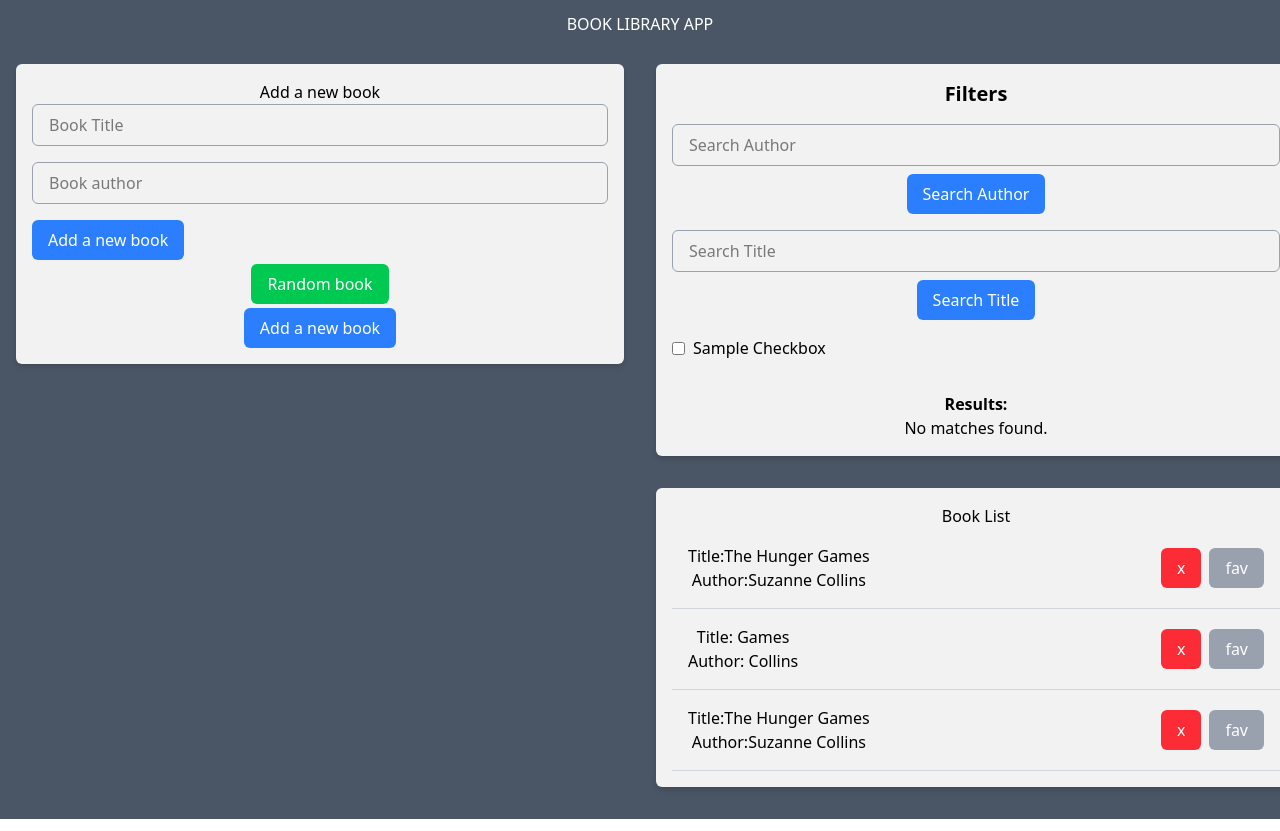
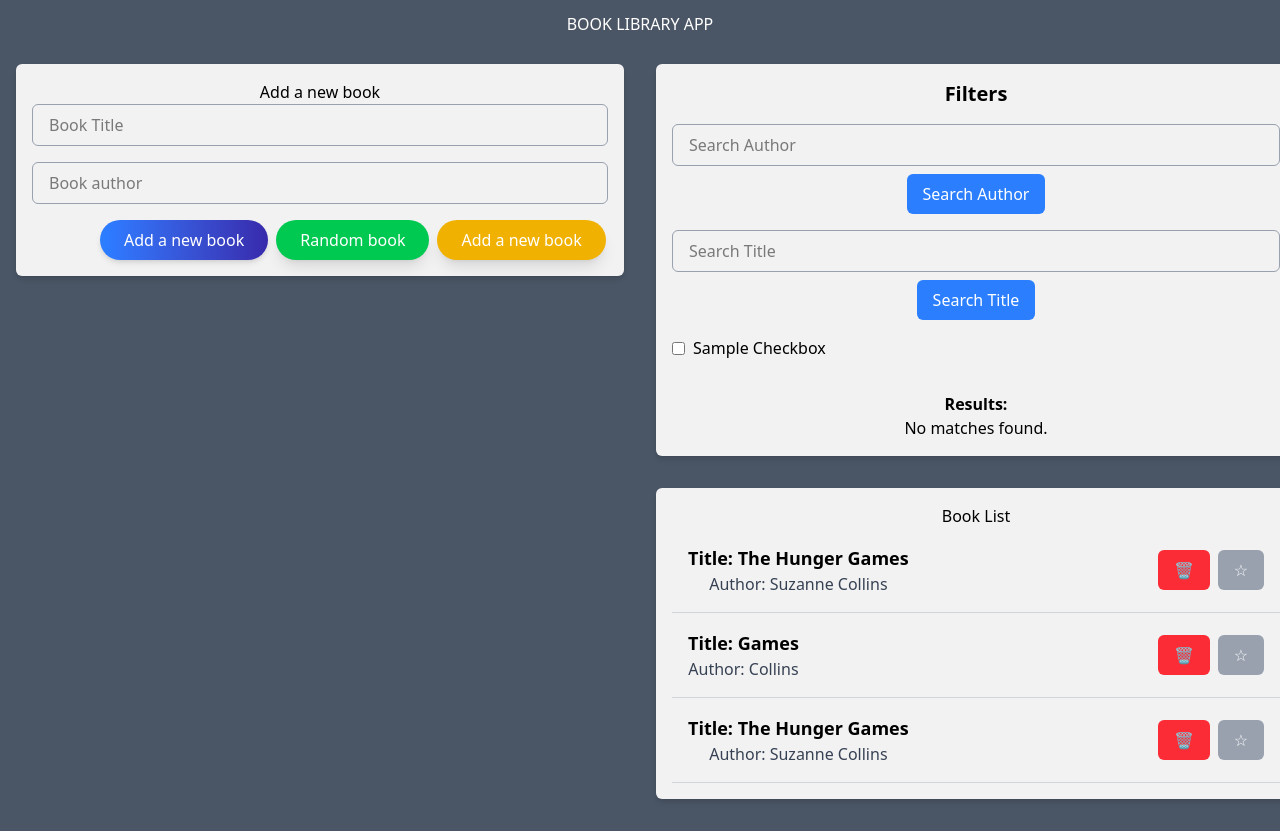
Before and after one commit to Hasmik11Gevorgyan/Bookslibrary-with-react-redux, a React (Vite) app in the folder frontend/: page / in a window 1280 px wide. Built offline with nearby package versions, Linux system fonts and the light colour scheme.

Commit message:
i have fixed some css styles

```diff
--- a/frontend/src/components/data/books.json
+++ b/frontend/src/components/data/books.json
@@ -1,82 +1,102 @@
 [
   {
     "title": "To Kill a Mockingbird",
-    "author": "Harper Lee"
+    "author": "Harper Lee",
+    "isFavorite": false
   },
   {
     "title": "1984",
-    "author": "George Orwell"
+    "author": "George Orwell",
+    "isFavorite": false
   },
   {
     "title": "Pride and Prejudice",
-    "author": "Jane Austen"
+    "author": "Jane Austen",
+    "isFavorite": false
   },
   {
     "title": "The Great Gatsby",
-    "author": "F. Scott Fitzgerald"
+    "author": "F. Scott Fitzgerald",
+    "isFavorite": false
   },
   {
     "title": "Moby-Dick",
-    "author": "Herman Melville"
+    "author": "Herman Melville",
+    "isFavorite": false
   },
   {
     "title": "War and Peace",
-    "author": "Leo Tolstoy"
+    "author": "Leo Tolstoy",
+    "isFavorite": false
   },
   {
     "title": "The Catcher in the Rye",
-    "author": "J.D. Salinger"
+    "author": "J.D. Salinger",
+    "isFavorite": false
   },
   {
     "title": "The Hobbit",
-    "author": "J.R.R. Tolkien"
+    "author": "J.R.R. Tolkien",
+    "isFavorite": false
   },
   {
     "title": "Crime and Punishment",
-    "author": "Fyodor Dostoevsky"
+    "author": "Fyodor Dostoevsky",
+    "isFavorite": false
   },
   {
     "title": "The Brothers Karamazov",
-    "author": "Fyodor Dostoevsky"
+    "author": "Fyodor Dostoevsky",
+    "isFavorite": false
   },
   {
     "title": "Jane Eyre",
-    "author": "Charlotte Brontë"
+    "author": "Charlotte Brontë",
+    "isFavorite": false
   },
   {
     "title": "Brave New World",
-    "author": "Aldous Huxley"
+    "author": "Aldous Huxley",
+    "isFavorite": false
   },
   {
     "title": "Wuthering Heights",
-    "author": "Emily Brontë"
+    "author": "Emily Brontë",
+    "isFavorite": false
   },
   {
     "title": "The Lord of the Rings",
-    "author": "J.R.R. Tolkien"
+    "author": "J.R.R. Tolkien",
+    "isFavorite": false
   },
   {
     "title": "The Alchemist",
-    "author": "Paulo Coelho"
+    "author": "Paulo Coelho",
+    "isFavorite": false
   },
   {
     "title": "The Picture of Dorian Gray",
-    "author": "Oscar Wilde"
+    "author": "Oscar Wilde",
+    "isFavorite": false
   },
   {
     "title": "Les Misérables",
-    "author": "Victor Hugo"
+    "author": "Victor Hugo",
+    "isFavorite": false
   },
   {
     "title": "Frankenstein",
-    "author": "Mary Shelley"
+    "author": "Mary Shelley",
+    "isFavorite": false
   },
   {
     "title": "Dracula",
-    "author": "Bram Stoker"
+    "author": "Bram Stoker",
+    "isFavorite": false
   },
   {
     "title": "The Divine Comedy",
-    "author": "Dante Alighieri"
+    "author": "Dante Alighieri",
+    "isFavorite": false
   }
 ]
--- a/frontend/src/components/form/Form.jsx
+++ b/frontend/src/components/form/Form.jsx
@@ -27,7 +27,7 @@ const Form = () => {
     const rndBookkWithId = {
       ...rndBook,
       id: uuidv4(),
-      isFavorite: false
+      isFavorite: false,
     };
     dispatch(addBook(rndBookkWithId));
   };
@@ -55,10 +55,11 @@ const Form = () => {
             className="w-full px-4 py-2 mb-4 border border-gray-400 rounded-md"
           />
         </div>
-        <div className="flex gap-2 max-md: flex-wrap">
+        <div className="flex gap-2 flex-wrap items-center ml-17 max-md:flex-wrap">
+          <div>
             <button
               type="submit"
-            className=" bg-blue-500 text-white px-4 py-2 rounded-md transition-colors duration-300 hover:bg-[#4b4b85af]"
+              className="bg-gradient-to-r from-blue-500 to-indigo-800 text-white px-6 py-2 rounded-full shadow-md hover:shadow-lg hover:from-blue-600 hover:to-indigo-700 transition-all duration-300"
             >
               Add a new book
             </button>
@@ -67,7 +68,7 @@ const Form = () => {
             <button
               onClick={handleRandomBook}
               type="button"
-            className=" bg-green-500 text-white px-4 py-2 mt-1 rounded-md transition-colors duration-300 hover:bg-[#4b4b85af]"
+              className="bg-green-500 text-white px-6 py-2 rounded-full shadow-lg hover:bg-green-600 hover:scale-105 hover:shadow-xl transition-all duration-300"
             >
               Random book
             </button>
@@ -75,10 +76,11 @@ const Form = () => {
           <div>
             <button
               type="button"
-            className=" bg-blue-500 text-white px-4 py-2 mt-1  rounded-md transition-colors duration-300 hover:bg-[#4b4b85af]"
+              className="bg-yellow-500 text-white px-6 py-2 rounded-full shadow-lg hover:bg-yellow-600 hover:scale-105 hover:shadow-xl transition-all duration-300"
             >
               Add a new book
             </button>
+          </div>
         </div>
       </form>
     </div>
--- a/frontend/src/components/listItems/ListItems.jsx
+++ b/frontend/src/components/listItems/ListItems.jsx
@@ -3,9 +3,11 @@ import { deleteBook, toggleFavorite } from "../../redux/books/actionCreators";
 
 const ListItems = ({ book }) => {
   const dispatch = useDispatch();
+
   const handleDeleteBook = (id) => {
     dispatch(deleteBook(id));
   };
+
   const handleToggleFavorite = (id) => {
     dispatch(toggleFavorite(id));
   };
@@ -13,25 +15,29 @@ const ListItems = ({ book }) => {
   return (
     <li className="flex justify-between items-center p-4 border-b border-gray-300">
       <div>
-        <h3> Title:{book.title} </h3>
-        <p> Author:{book.author}</p>
+        <h3 className="text-lg font-semibold">Title: {book.title}</h3>
+        <p className="text-gray-700">Author: {book.author}</p>
       </div>
       <div className="flex gap-2">
         <button
           onClick={() => handleDeleteBook(book.id)}
           className="bg-red-500 hover:bg-red-600 text-white px-4 py-2 rounded-md transition-colors duration-300"
+          aria-label="Delete book"
+          title="Delete"
         >
-          x
+          🗑️
         </button>
         <button
           onClick={() => handleToggleFavorite(book.id)}
           className={`${
             book.isFavorite
-              ? "bg-amber-500 hover:bg-amber-400"
-              : "bg-gray-400 hover:bg-gray-500"
+              ? "bg-amber-500"
+              : "bg-gray-400"
           } text-white px-4 py-2 rounded-md transition-colors duration-300`}
+          aria-label="Toggle favorite"
+          title="Favorite"
         >
-          fav
+          {book.isFavorite ? "★" : "☆"}
         </button>
       </div>
     </li>
--- a/frontend/src/redux/books/actionCreators.js
+++ b/frontend/src/redux/books/actionCreators.js
@@ -1,25 +1,20 @@
+import * as actionTypes from "./actionTypes";
 
-
-import * as actionTypes from './actionTypes';
-
-export const addBook = (newBook) =>{
- return{
+export const addBook = (newBook) => {
+  return {
     type: actionTypes.ADD_BOOK,
-    payload:newBook
-    }
-
-}
-export const deleteBook = (id) =>{
- return{
+    payload: newBook,
+  };
+};
+export const deleteBook = (id) => {
+  return {
     type: actionTypes.DELETE_BOOK,
-    payload:id
-    }
-
-}
-export const toggleFavorite = (id) =>{
- return{
-    type: actionTypes.TOOGLE_FAVORITE,
-    payload:id
-    }
-
-}
+    payload: id,
+  };
+};
+export const toggleFavorite = (id) => {
+  return {
+    type: actionTypes.TOGGLE_FAVORITE,
+    payload: id,
+  };
+};
--- a/frontend/src/redux/books/actionTypes.js
+++ b/frontend/src/redux/books/actionTypes.js
@@ -1,5 +1,3 @@
-
-
 export const ADD_BOOK = "ADD_BOOK";
 export const DELETE_BOOK = "DELETE_BOOK";
-const TOGGLE_FAVORITE = "TOGGLE_FAVORITE";
+export const TOGGLE_FAVORITE = "TOGGLE_FAVORITE";
```
Lines whose indentation alone changed are shown as unchanged.
